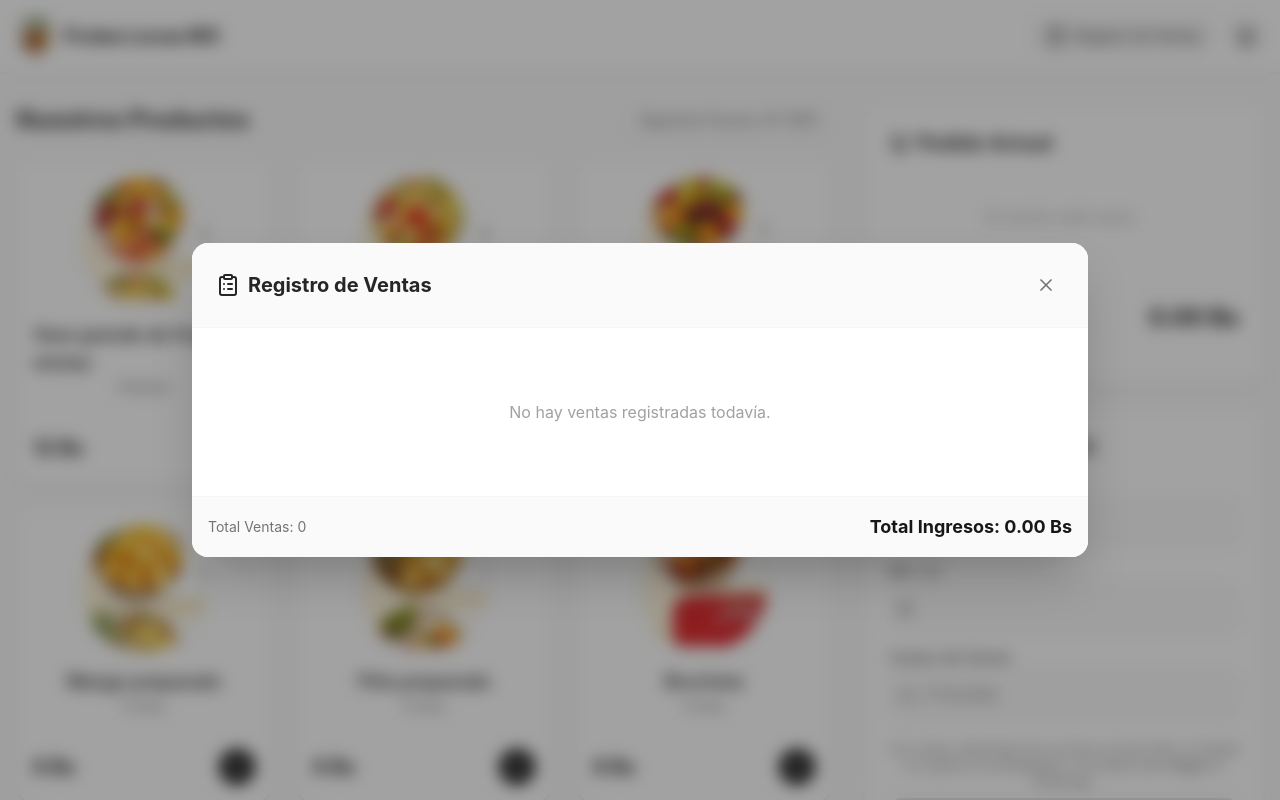
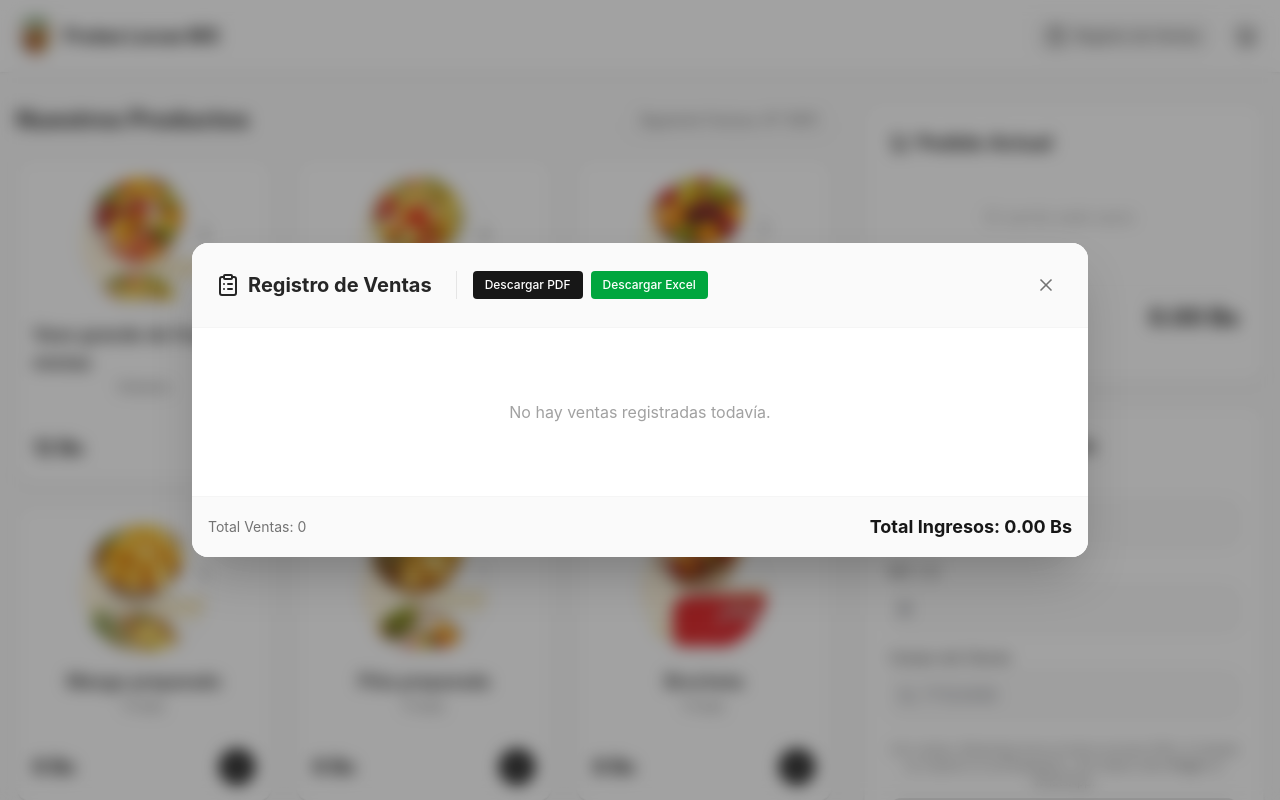
Before and after one commit to ALVARO-CHAMBI/Frutas-Locas-MX, a React (Vite) app: page / in a window 1280 px wide. Both pictures are taken after a click on the button "Registro de Ventas". Shown: the top 800 px of the page. Built offline with nearby package versions, Linux system fonts and the light colour scheme.

Commit message:
feat: Add PDF and Excel export for Sales Register (Arqueo) with logo

```diff
--- a/package.json
+++ b/package.json
@@ -19,6 +19,8 @@
   },
   "dependencies": {
     "clsx": "^2.1.1",
+    "exceljs": "^4.4.0",
+    "file-saver": "^2.0.5",
     "framer-motion": "^13.4.2",
     "jspdf": "^4.2.1",
     "jspdf-autotable": "^5.0.8",
--- a/src/App.jsx
+++ b/src/App.jsx
@@ -3,6 +3,8 @@ import { motion, AnimatePresence } from 'framer-motion';
 import { ShoppingCart, Plus, Minus, FileText, Phone, Candy, ClipboardList, X, Trash2 } from 'lucide-react';
 import { jsPDF } from 'jspdf';
 import autoTable from 'jspdf-autotable';
+import ExcelJS from 'exceljs';
+import { saveAs } from 'file-saver';
 
 const productos = [
   { id: 1, nombre: 'Vaso grande de frutas mixtas', precio: 12, category: 'Helados', imagen: '/img_products/item_1.png' },
@@ -239,6 +241,114 @@ export default function App() {
     setCustomerInfo({ name: 'S/N', nit: '0', phone: '' });
   };
 
+  const downloadRegisterPDF = () => {
+    const doc = new jsPDF();
+
+    if (logoBase64) {
+      doc.addImage(logoBase64, 'PNG', 15, 10, 25, 25);
+    }
+
+    doc.setFontSize(20);
+    doc.setFont("helvetica", "bold");
+    doc.text('FRUTAS LOCAS MX SRL', 105, 18, { align: 'center' });
+    doc.setFontSize(14);
+    doc.text('Arqueo de Ventas', 105, 26, { align: 'center' });
+    doc.setFontSize(10);
+    doc.setFont("helvetica", "normal");
+    doc.text(`Fecha de emisión: ${new Date().toLocaleString()}`, 105, 32, { align: 'center' });
+
+    const tableColumn = ["Factura N°", "Fecha y Hora", "Cliente", "NIT", "Artículos", "Total"];
+    const tableRows = [];
+
+    sales.forEach(sale => {
+      tableRows.push([
+        String(sale.invoiceNo).padStart(4, '0'),
+        sale.date,
+        sale.customer,
+        sale.nit,
+        sale.itemsCount.toString(),
+        `${sale.total.toFixed(2)} Bs`
+      ]);
+    });
+
+    const totalIngresos = sales.reduce((acc, sale) => acc + sale.total, 0);
+
+    autoTable(doc, {
+      startY: 40,
+      head: [tableColumn],
+      body: tableRows,
+      theme: 'grid',
+      headStyles: { fillColor: [240, 240, 240], textColor: [0, 0, 0] },
+      foot: [
+        ['', '', '', '', 'TOTAL:', `${totalIngresos.toFixed(2)} Bs`]
+      ],
+      footStyles: { fillColor: [240, 240, 240], textColor: [0, 0, 0], fontStyle: 'bold' }
+    });
+
+    doc.save(`Arqueo_Ventas_${Date.now()}.pdf`);
+  };
+
+  const downloadRegisterExcel = async () => {
+    const workbook = new ExcelJS.Workbook();
+    const worksheet = workbook.addWorksheet('Arqueo de Ventas');
+
+    if (logoBase64) {
+      const base64Data = logoBase64.split(',')[1];
+      const logoId = workbook.addImage({
+        base64: base64Data,
+        extension: 'png',
+      });
+      worksheet.addImage(logoId, {
+        tl: { col: 0, row: 0 },
+        ext: { width: 80, height: 80 }
+      });
+    }
+
+    worksheet.mergeCells('C1:F1');
+    const titleCell = worksheet.getCell('C1');
+    titleCell.value = 'FRUTAS LOCAS MX SRL - Arqueo de Ventas';
+    titleCell.font = { size: 16, bold: true };
+    titleCell.alignment = { vertical: 'middle', horizontal: 'left' };
+
+    worksheet.mergeCells('C2:F2');
+    worksheet.getCell('C2').value = `Fecha de emisión: ${new Date().toLocaleString()}`;
+
+    const startRow = 6;
+    worksheet.getRow(startRow).values = ["Factura N°", "Fecha y Hora", "Cliente", "NIT", "Artículos", "Total (Bs)"];
+    worksheet.getRow(startRow).font = { bold: true };
+    worksheet.getRow(startRow).fill = { type: 'pattern', pattern: 'solid', fgColor: { argb: 'FFF0F0F0' } };
+
+    let currentRow = startRow + 1;
+    sales.forEach(sale => {
+      worksheet.getRow(currentRow).values = [
+        String(sale.invoiceNo).padStart(4, '0'),
+        sale.date,
+        sale.customer,
+        sale.nit,
+        sale.itemsCount,
+        sale.total
+      ];
+      currentRow++;
+    });
+
+    const totalIngresos = sales.reduce((acc, sale) => acc + sale.total, 0);
+    worksheet.getRow(currentRow + 1).values = ["", "", "", "", "TOTAL INGRESOS:", totalIngresos];
+    worksheet.getRow(currentRow + 1).font = { bold: true };
+    worksheet.getRow(currentRow + 1).fill = { type: 'pattern', pattern: 'solid', fgColor: { argb: 'FFF0F0F0' } };
+
+    worksheet.columns = [
+      { width: 12 },
+      { width: 22 },
+      { width: 30 },
+      { width: 15 },
+      { width: 10 },
+      { width: 15 },
+    ];
+
+    const buffer = await workbook.xlsx.writeBuffer();
+    saveAs(new Blob([buffer]), `Arqueo_Ventas_${Date.now()}.xlsx`);
+  };
+
   return (
     <div className="min-h-screen bg-neutral-50 flex flex-col font-sans">
       <header className="bg-white shadow-sm sticky top-0 z-50">
@@ -443,10 +553,26 @@ export default function App() {
               className="bg-white rounded-2xl w-full max-w-4xl max-h-[85vh] overflow-hidden shadow-2xl flex flex-col"
             >
               <div className="p-6 border-b border-neutral-100 flex justify-between items-center bg-neutral-50">
-                <h2 className="text-xl font-bold text-neutral-800 flex items-center gap-2">
-                  <ClipboardList className="text-primary w-6 h-6" />
-                  Registro de Ventas
-                </h2>
+                <div className="flex items-center gap-4">
+                  <h2 className="text-xl font-bold text-neutral-800 flex items-center gap-2">
+                    <ClipboardList className="text-primary w-6 h-6" />
+                    Registro de Ventas
+                  </h2>
+                  <div className="flex gap-2 border-l border-neutral-200 pl-4 ml-2">
+                    <button
+                      onClick={downloadRegisterPDF}
+                      className="text-xs font-medium bg-neutral-900 text-white px-3 py-1.5 rounded hover:bg-neutral-800 transition"
+                    >
+                      Descargar PDF
+                    </button>
+                    <button
+                      onClick={downloadRegisterExcel}
+                      className="text-xs font-medium bg-green-600 text-white px-3 py-1.5 rounded hover:bg-green-700 transition"
+                    >
+                      Descargar Excel
+                    </button>
+                  </div>
+                </div>
                 <button
                   onClick={() => setShowRegister(false)}
                   className="p-2 hover:bg-neutral-200 rounded-full transition-colors"
```
Also changed, not shown: 1 other file (tests, documents, lock files or other folders).
